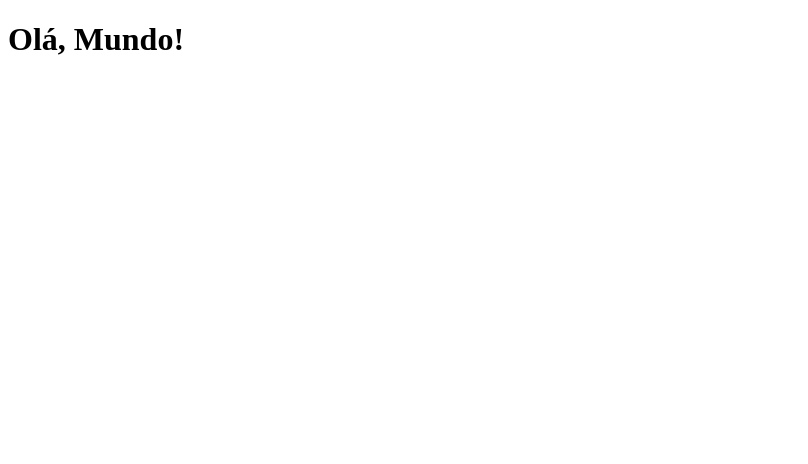
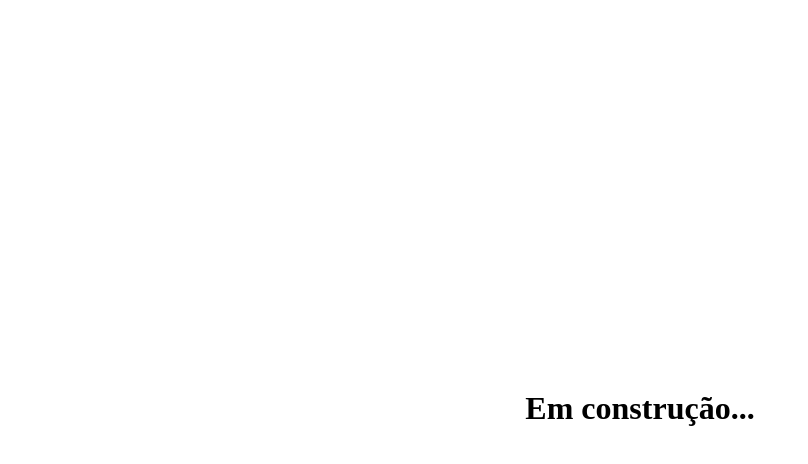
Before and after one commit to Juliana-Castilho/clone-tabnews, a Next.js app: page / in a window 1280 px wide. Shown: the top 464 px of the page, without its empty margins (0-808 px from the left). Built offline with nearby package versions, Linux system fonts and the light colour scheme.

Commit message:
feat: implement under construction text

```diff
--- a/pages/index.js
+++ b/pages/index.js
@@ -1,5 +1,20 @@
 function Home() {
-  return <h1>Olá, Mundo!</h1>;
+  return (
+    <div>
+      <style jsx>{`
+        .container {
+          display: flex;
+          justify-content: center;
+          align-items: center;
+          height: 100vh;
+          text-align: center;
+        }
+      `}</style>
+      <main className="container">
+        <h1>Em construção...</h1>
+      </main>
+    </div>
+  );
 }
 
 export default Home;
```
